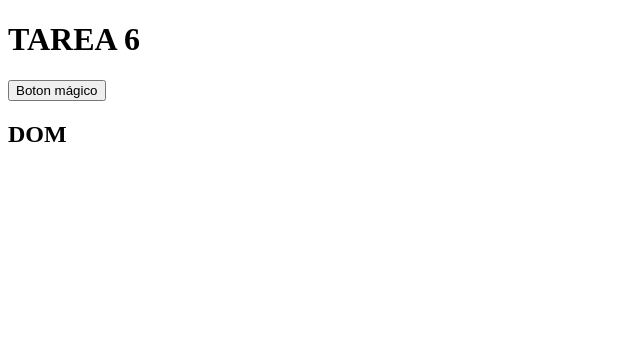
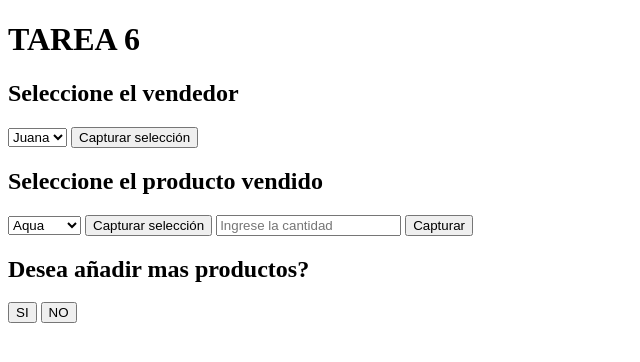
Before and after one commit to bibirod/Tarea6_html-css-DOM, a plain HTML site: page index.html in a window 1280 px wide. Shown: the whole page, without its empty margins (0-640 px from the left). Drawn offline with Linux system fonts and the light colour scheme.

Commit message:
hasta captura de informacion

```diff
--- a/index.html
+++ b/index.html
@@ -10,19 +10,25 @@
 </head>
 <body>
     <h1 id =miTitulo >TAREA 6</h1>
-    <button onclick ="mostrarMensaje()">Boton mágico</button>
-    <script src="script.js"></script>
+    <h2>Seleccione el vendedor</h2>
+    <select id="seleccionVendedor"></select>
+    <button id="btn">Capturar selección</button>
+
+    <h2>Seleccione el producto vendido</h2>
+    <select id="seleccionProducto"></select>
+    <button id="btnP">Capturar selección</button>
+
+    <input type="text" id="cantidadInput" placeholder="Ingrese la cantidad">
+   <button onclick="capturarCantidad()">Capturar</button>
+
+   <h2>Desea añadir mas productos?</h2>
+   <button id="btnSi"onclick="continuarCaptura(true)">SI</button>
+    <button id="btnNo"onclick="continuarCaptura(false)">NO</button>
 
 
+    <script src="script.js"></script>
 </body>
 <header>
-    <main>
-        <section id="titulo">
-            <h2>DOM</h2>
 
-
-        </section>
-
-    </main>
 </header>
 </html>
--- a/script.js
+++ b/script.js
@@ -1,3 +1,63 @@
 let productos =["Aqua","emocion","alegria","frescura"];
 let precios = [200,180,160,150];
 let vendedores = ["Juana","Pedro"];
+let continuar = true;
+
+function elegirVendedor(){
+let vendedorAseleccionar = document.getElementById('seleccionVendedor');
+
+for (let i = 0; i < vendedores.length; i++) {
+    let opciones = document.createElement('option');
+    opciones.value = vendedores[i];
+    opciones.text = vendedores[i];
+    vendedorAseleccionar.appendChild(opciones);
+  }
+
+  let vendedorSeleccionado = document.getElementById('seleccionVendedor');
+  let vendedorGuardado = document.getElementById('btn');
+
+  vendedorGuardado.addEventListener('click', function() {
+    let seleccion = vendedorSeleccionado.value;
+    console.log('Opción seleccionada:', seleccion);
+  });
+}
+function capturarVentas(){
+  let productoAseleccionar = document.getElementById('seleccionProducto');
+
+  for (let i = 0; i < productos.length; i++) {
+      let opcionesP = document.createElement('option');
+      opcionesP.value = productos[i];
+      opcionesP.text = productos[i];
+      productoAseleccionar.appendChild(opcionesP);
+    }
+
+    let productoSeleccionado = document.getElementById('seleccionProducto');
+    let productoGuardado = document.getElementById('btnP');
+
+    productoGuardado.addEventListener('click', function() {
+      let seleccionP = productoSeleccionado.value;
+      console.log('Opción seleccionada:', seleccionP);
+    });
+
+}
+function capturarCantidad() {
+
+  let cantidad = document.getElementById("cantidadInput").value;
+
+  let cantidadCapturada = parseFloat(cantidad);
+
+ console.log("Cantidad capturada:", cantidadCapturada);
+}
+
+
+
+function continuarCaptura(opcion) {
+  continuar = opcion;
+  console.log("Opción seleccionada:", continuar);
+}
+
+
+  elegirVendedor();
+  capturarVentas();
+  capturarCantidad();
+  continuarCaptura();
```
